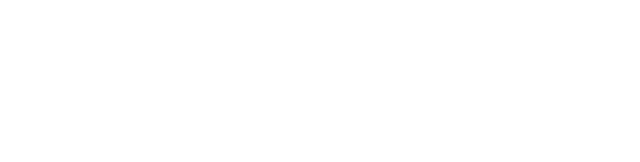
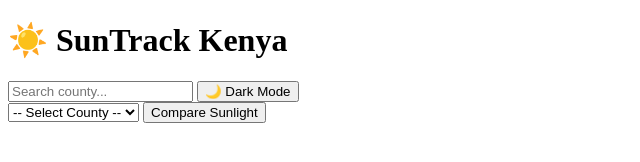
Before and after one commit to omarkarios/sun-tracker, a plain HTML site: page index.html in a window 1280 px wide. Shown: the whole page, without its empty margins (0-640 px from the left). Drawn offline with Linux system fonts and the light colour scheme.

Commit message:
Added the body.

```diff
--- a/index.html
+++ b/index.html
@@ -7,6 +7,27 @@
     <link rel="stylesheet" href="style.css" />
 </head>
 <body>
+    <header>
+        <h1>☀️ SunTrack Kenya</h1>
+        <input type="text" id="search" placeholder="Search county..." />
+        <button id="theme-toggle">🌙 Dark Mode</button>
+    </header>
 
+    <section id="controls">
+        <select id="county-select">
+            <option value="">-- Select County --</option>
+        </select>
+        <button id="compare-btn">Compare Sunlight</button>
+    </section>
+
+    <main id="content">
+        <div id="cards-container"></div>
+    </main>
+
+    <footer>
+        <p></p>
+    </footer>
+
+    <script src="script.js"></script>
 </body>
 </html>
```
